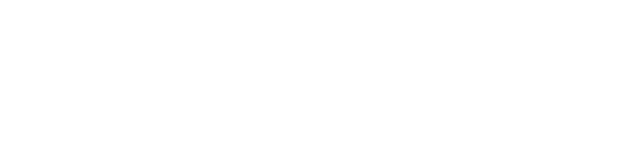
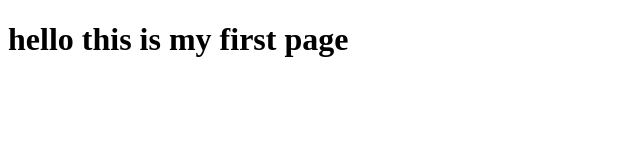
Before and after one commit to mahesh13492/testingnew, a plain HTML site: page index.html in a window 1280 px wide. Shown: the whole page, without its empty margins (0-640 px from the left). Drawn offline with Linux system fonts and the light colour scheme.

Commit message:
index page updated

```diff
--- a/index.html
+++ b/index.html
@@ -1,9 +1,9 @@
 <!DOCTYPE html>
 <html>
 <head>
-	<title>index</title>
+	<title>index page</title>
 </head>
 <body>
-
+<h1>hello this is my first page</h1>
 </body>
 </html>
```
